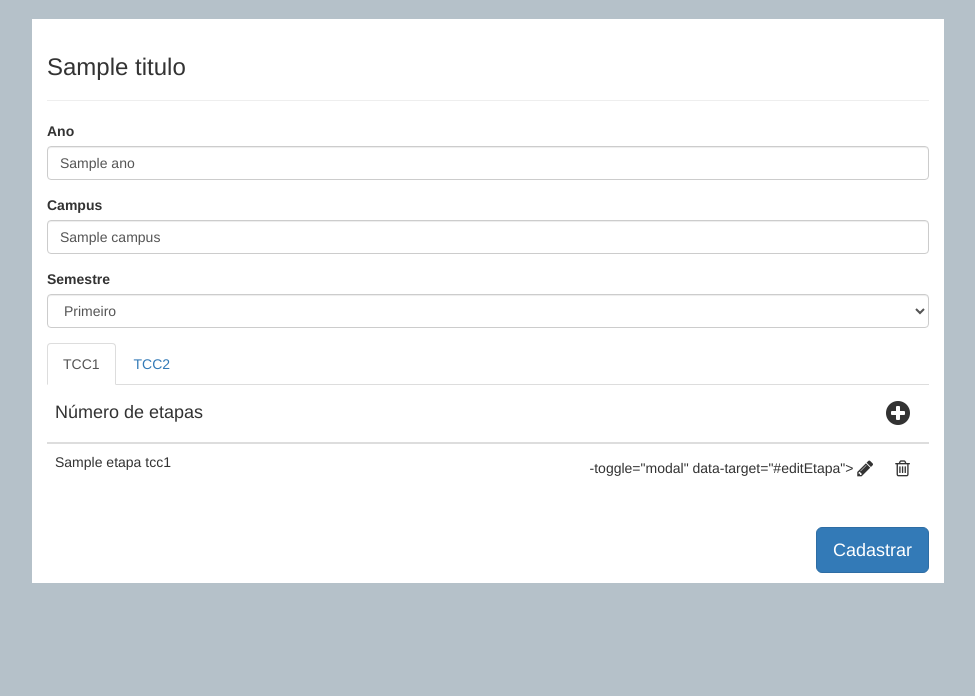
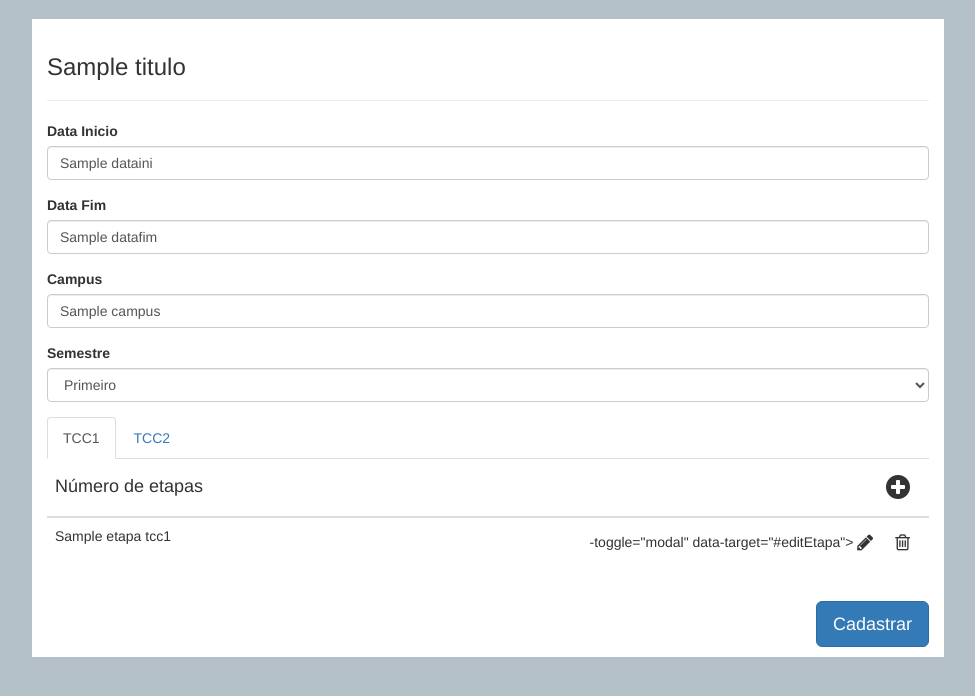
Before and after one commit to julianivn/sistemaTCC, a PHP site: template src/SistemaTCC/View/semestre/formulario.twig in a window 1280 px wide. Shown: the part 81-777 px from the top of the page, without its empty margins (152-1127 px from the left). Run offline with PHP 8.4, Linux system fonts and the light colour scheme; the template is opened without the code that fills it: most values are stand-ins (such as "Sample title", 1, 10 or a date in 2020); some libraries are stand-ins or nearby versions.

Commit message:
atualizando form

```diff
--- a/src/SistemaTCC/Controller/SemestreController.php
+++ b/src/SistemaTCC/Controller/SemestreController.php
@@ -173,8 +173,9 @@ class SemestreController {
         $dadosParaView = [
              'titulo' => 'Cadastrar Semestre',
              'values' => [
-                 'campus'   => '',
-                 'ano'      => '',
+                 'campus'    => '',
+                 'dataini'   => '',
+				 'datafim'   => '',
                  'semestre'  => '',
             'etapa_tcc1'  => [],
             'etapa_tcc2'  => [],
--- a/src/SistemaTCC/View/semestre/formulario.twig
+++ b/src/SistemaTCC/View/semestre/formulario.twig
@@ -13,8 +13,12 @@
 		{% endif %}
 
 		<div class="form-group">
-			<label for="ano">Ano</label>
-			<input type="text" class="form-control " id="ano" placeholder="Ex.: 2016" maxlength="4" value="{{ values.ano }}">
+			<label for="dataini">Data Inicio</label>
+			<input type="text" class="form-control " id="dataini" placeholder="Ex.: 10/02/2016" maxlength="4" value="{{ values.dataini }}">
+		</div>
+		<div class="form-group">
+			<label for="datafim">Data Fim</label>
+			<input type="text" class="form-control " id="datafim" placeholder="Ex.: 20/7/2016" maxlength="4" value="{{ values.datafim }}">
 		</div>
 		<div class="form-group">
 			<label for="Campus">Campus</label>
```
Also changed, not shown: src/SistemaTCC/View/semestre/listar.twig (+6 -4 lines).
